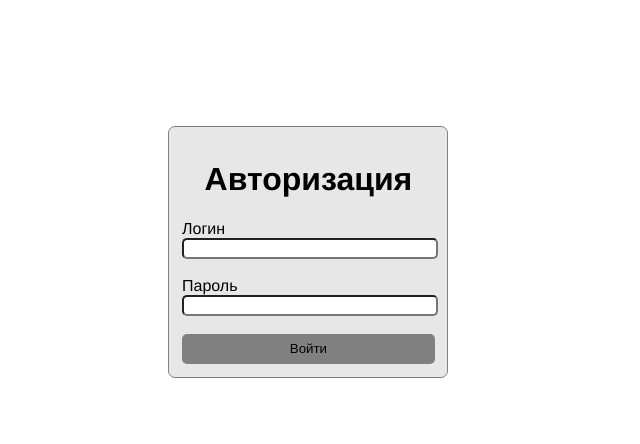
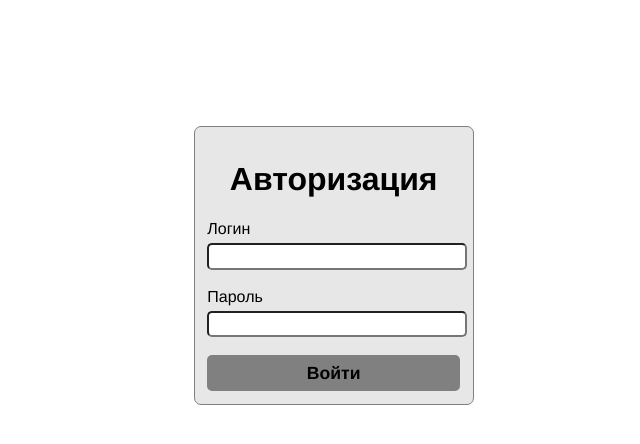
Before and after one commit to sisolyanka/PM05sisolyanka, a PHP site: page / in a window 1280 px wide. Shown: the top 444 px of the page, without its empty margins (282-922 px from the left). Run offline with PHP 8.4, Linux system fonts and the light colour scheme.

Commit message:
Update styles.css

```diff
--- a/styles.css
+++ b/styles.css
@@ -4,7 +4,7 @@ body{
 
 form.reg{
     margin-top: 10%;
-    margin-left: 35%;
+    margin-left: 37%;
     background-color: rgb(231, 231, 231);
     width: 20%;
     border: gray solid 1.5px;
@@ -15,14 +15,17 @@ form.reg{
 input{
     width: 98%;
     border-radius: 5px;
+    padding: 1.5%;
 }
 
 .h1{
     text-align: center;
+
 }
 
-label{
+.label{
     font-family:Helvetica, sans-serif;
+    margin-bottom: 2%;
 }
 
 button{
@@ -32,5 +35,9 @@ button{
     width: 100%;
     border: none;
     border-radius: 5px;
+    color: black;
+    font-weight: 700;
+    font-size: 1.1em;
+    font-family:Helvetica, sans-serif;
 
 }
```
